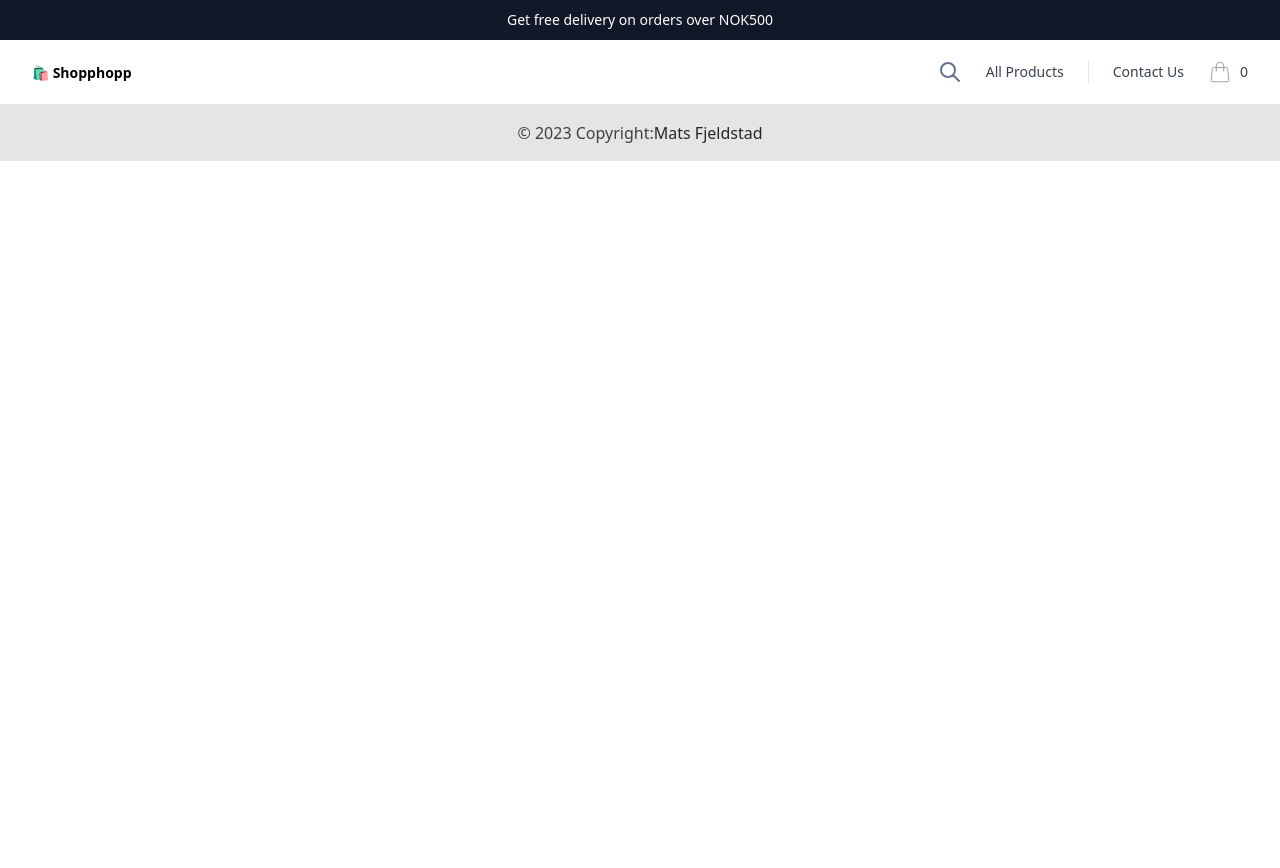
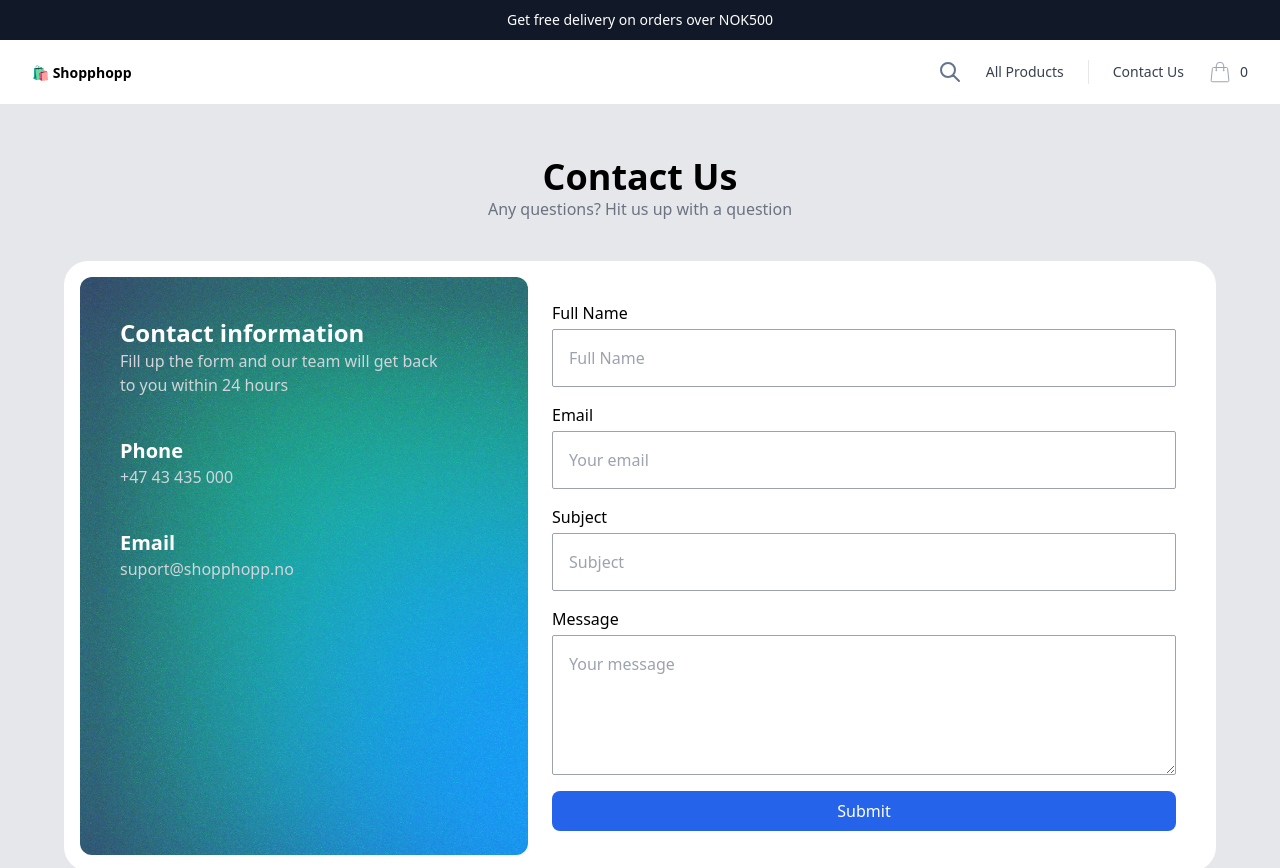
Before and after one commit to Matsfjeldstad/js-frameworks-ca, a React (Vite) app: page /contact-us in a window 1280 px wide. Shown: the top 868 px of the page. Before the commit the page ends 800 px from the top, so only its background shows below. Built offline with nearby package versions, Linux system fonts and the light colour scheme.

Commit message:
feat: add ContactPage component and route feat: add formik, yup and noisy_gradient image to dependencies and assets fix: change NavLink to All Products in Header component to point to root path feat: add Contact Us NavLink to Header component

```diff
--- a/package.json
+++ b/package.json
@@ -11,10 +11,12 @@
   "dependencies": {
     "@formkit/auto-animate": "^1.0.0-beta.6",
     "@reduxjs/toolkit": "^1.9.3",
+    "formik": "^2.2.9",
     "react": "^18.2.0",
     "react-dom": "^18.2.0",
     "react-redux": "^8.0.5",
-    "react-router-dom": "^6.9.0"
+    "react-router-dom": "^6.9.0",
+    "yup": "^1.0.2"
   },
   "devDependencies": {
     "@types/react": "^18.0.28",
--- a/src/components/shared/Header.tsx
+++ b/src/components/shared/Header.tsx
@@ -75,11 +75,14 @@ export default function Header() {
                   </svg>
                 </div>
                 <div className="space-x-2 lg:space-x-6 flex flex-1 items-center justify-end">
-                  <NavLink to="/test" className="text-xs lg:text-sm font-medium text-gray-700 hover:text-gray-800">
+                  <NavLink to="/" className="text-xs lg:text-sm font-medium text-gray-700 hover:text-gray-800">
                     All Products
                   </NavLink>
                   <span className="h-6 w-px bg-gray-200" aria-hidden="true"></span>
-                  <NavLink to="/test" className="text-xs lg:text-sm font-medium text-gray-700 hover:text-gray-800">
+                  <NavLink
+                    to="/contact-us"
+                    className="text-xs lg:text-sm font-medium text-gray-700 hover:text-gray-800"
+                  >
                     Contact Us
                   </NavLink>
                 </div>
--- /dev/null
+++ b/src/components/views/ContactPage.tsx
@@ -0,0 +1,97 @@
+import React from 'react';
+import { useFormik } from 'formik';
+import * as Yup from 'yup';
+import noisy_gradient from '/noisy_gradient.jpg';
+
+type Props = {};
+
+export default function ContactPage({}: Props) {
+  const formik = useFormik({
+    initialValues: {
+      name: '',
+      email: '',
+      subject: '',
+      message: '',
+    },
+
+    validationSchema: Yup.object({
+      email: Yup.string().email('Email is not valid').required('Email is Required'),
+    }),
+    onSubmit: (values) => {
+      console.log(values);
+    },
+  });
+
+  console.log(formik.errors);
+  return (
+    <main className="flex flex-col bg-gray-200 p-4">
+      <div className="text-center mt-9">
+        <h1 className="text-4xl font-bold">Contact Us</h1>
+        <h1 className="text-gray-500">Any questions? Hit us up with a question</h1>
+      </div>
+      <div className="flex w-full max-w-6xl mx-auto m-10 bg-white p-4 rounded-3xl">
+        <div
+          className={`bg-[url("/noisy_gradient.jpg")] hidden flex-col gap-10 md:flex md:w-2/5 rounded-xl p-10 text-white`}
+        >
+          <div className="flex flex-col max-w-xs text-gray-300">
+            <h3 className="text-2xl font-bold text-white">Contact information</h3>
+            Fill up the form and our team will get back to you within 24 hours
+          </div>
+          <div className="flex flex-col max-w-xs text-gray-300">
+            <h4 className="text-xl font-bold text-white">Phone</h4>
+            +47 43 435 000
+          </div>
+          <div className="flex flex-col max-w-xs text-gray-300">
+            <h4 className="text-xl font-bold text-white">Email</h4>
+            suport@shopphopp.no
+          </div>
+        </div>
+        <div className="w-full md:w-3/5">
+          <form onSubmit={formik.handleSubmit} action="" className=" flex flex-col gap-4 max-w-3xl p-6">
+            <label className="flex flex-col gap-1" htmlFor="name">
+              Full Name
+              <input
+                className="p-4 border border-gray-400 bg-white rounded-sm"
+                type="text"
+                id="name"
+                placeholder="Full Name"
+                onChange={formik.handleChange}
+              />
+            </label>
+            <label className="flex flex-col gap-1" htmlFor="email">
+              Email
+              <input
+                className="p-4 border border-gray-400 bg-white rounded-sm"
+                type="email"
+                id="email"
+                placeholder="Your email"
+                onChange={formik.handleChange}
+                onBlur={formik.handleBlur}
+              />
+            </label>
+            <label className="flex flex-col gap-1" htmlFor="subject">
+              Subject
+              <input
+                className="p-4 border border-gray-400 bg-white rounded-sm"
+                type="text"
+                id="subject"
+                placeholder="Subject"
+              />
+            </label>
+            <label className="flex flex-col gap-1" htmlFor="messageInput">
+              Message
+              <textarea
+                className="p-4 rounded-sm min-h-[140px] border border-gray-400"
+                id="message"
+                placeholder="Your message"
+              />
+            </label>
+            <button type="submit" className="p-2 text-white bg-blue-600 rounded-lg">
+              Submit
+            </button>
+          </form>
+        </div>
+      </div>
+    </main>
+  );
+}
--- a/src/routes/Router.tsx
+++ b/src/routes/Router.tsx
@@ -3,6 +3,7 @@ import HomePage from '../components/views/HomePage';
 import ProductCart from '../components/views/ProductCart';
 import SpesificProduct from '../components/views/SpesificProduct';
 import OrderSuccess from '../components/views/OrderSuccess';
+import ContactPage from '../components/views/ContactPage';
 
 function Router() {
   return (
@@ -13,6 +14,7 @@ function Router() {
         <Route path="/product/:id" element={<SpesificProduct />} />
         <Route path="/cart" element={<ProductCart />} />
         <Route path="/order-success" element={<OrderSuccess />} />
+        <Route path="/contact-us" element={<ContactPage />} />
       </Routes>
     </>
   );
```
Also changed, not shown: public/noisy_gradient.jpg (added), 1 other file (tests, documents, lock files or other folders).
